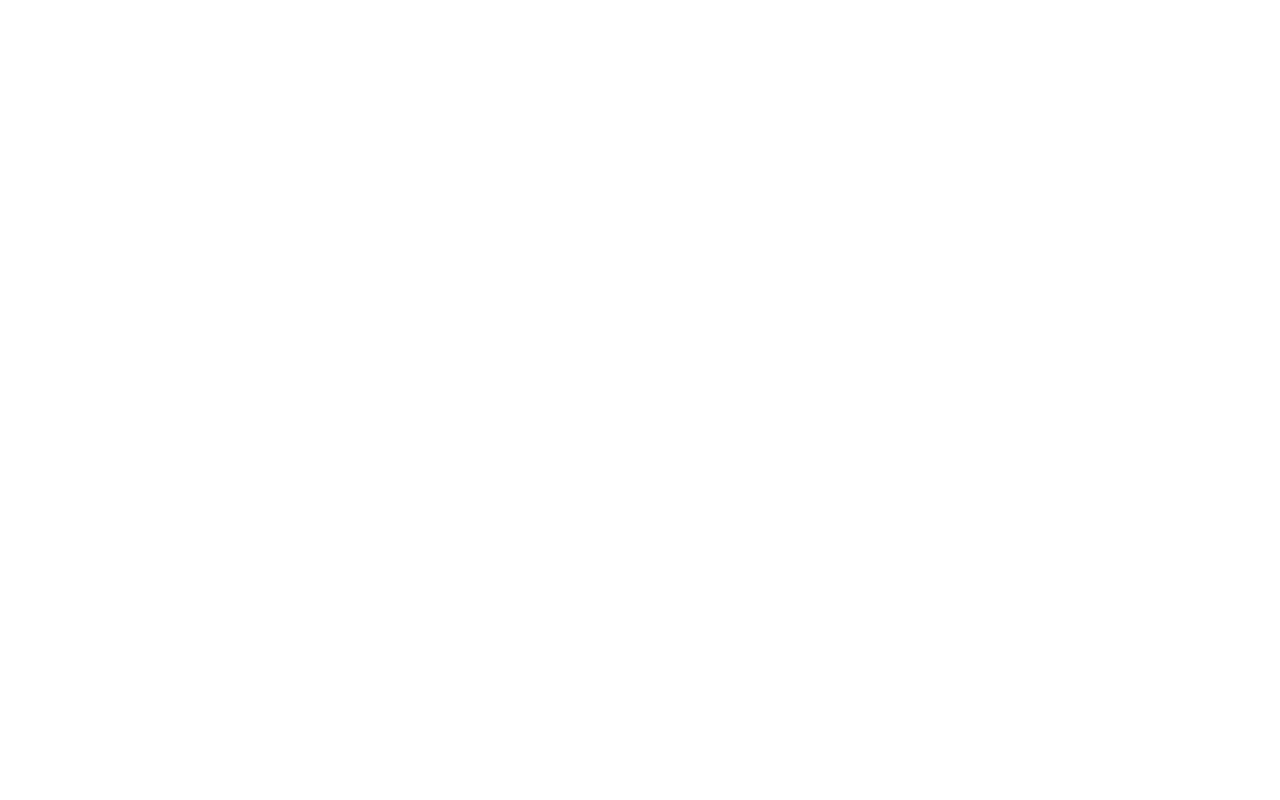
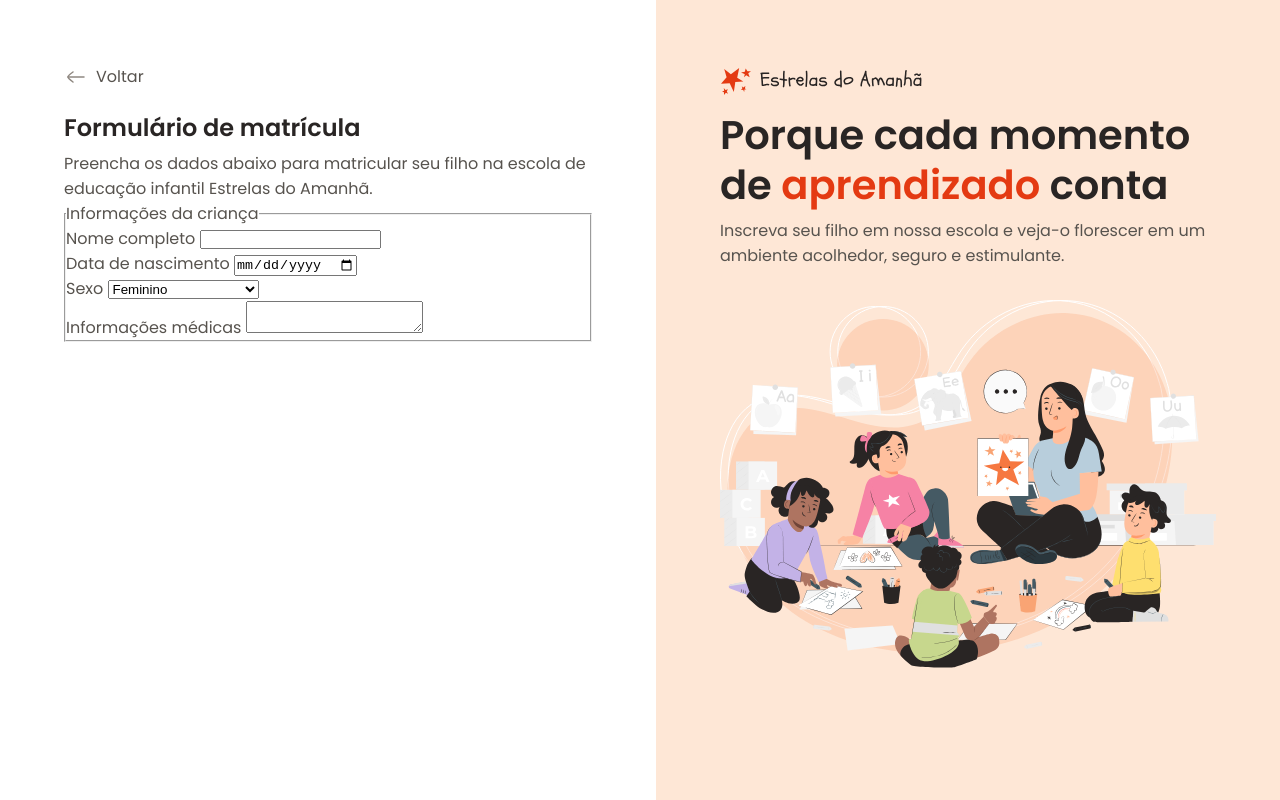
Before and after one commit to guithr/form-matricula, a plain HTML site: page index.html in a window 1280 px wide. Drawn offline with Linux system fonts and the light colour scheme.

Commit message:
wip: progress on form section

```diff
--- a/assets/styles/global.css
+++ b/assets/styles/global.css
@@ -31,23 +31,49 @@
   --pink: #f682a5;
 }
 
+*,
+::after,
+::before {
+  margin: 0;
+  padding: 0;
+  box-sizing: border-box;
+}
+
 .heading1 {
-  font-size: 2rem;
-  line-height: 120%;
-  font-weight: 700;
+  font-size: 2.5rem;
+  line-height: 125%;
+  font-weight: 600;
+  color: var(--text-primary);
 }
 .heading2 {
+  color: var(--text-primary);
   font-size: 1.5rem;
-  line-height: 120%;
-  font-weight: 700;
+  line-height: 125%;
+  font-weight: 600;
 }
 .heading3 {
   font-size: 1.25rem;
   line-height: 120%;
   font-weight: 700;
 }
-.heading4 {
+.text-md {
   font-size: 1rem;
   line-height: 120%;
   font-weight: 700;
 }
+
+body {
+  overflow: hidden;
+  font-family: "Poppins", sans-serif;
+  color: var(--text-secondary);
+}
+
+img {
+  max-width: 100%;
+  height: auto;
+  vertical-align: middle;
+  font-style: italic;
+  background-repeat: no-repeat;
+  background-size: cover;
+  shape-margin: 1rem;
+}
--- a/assets/styles/index.css
+++ b/assets/styles/index.css
@@ -1 +1,2 @@
 @import url(global.css);
+@import url(layout.css);
--- /dev/null
+++ b/assets/styles/layout.css
@@ -0,0 +1,51 @@
+#app {
+  display: grid;
+  grid-template-columns: 51.25% 48.75%;
+
+  height: 100vh;
+
+  overflow: hidden;
+}
+
+main {
+  overflow: auto;
+  padding: 4rem;
+
+  & .main-container {
+    max-width: 33rem;
+    margin-left: auto;
+  }
+
+  & .back {
+    display: flex;
+    align-items: center;
+    gap: 0.5rem;
+  }
+
+  & h2 {
+    margin-block: 1.5rem 0.5rem;
+  }
+}
+
+aside {
+  padding: 4rem;
+  background-color: var(--surface-secondary);
+
+  & .aside-container {
+    max-width: 31rem;
+    margin-right: auto;
+  }
+
+  & h1 {
+    margin-block: 0.875rem;
+    margin-bottom: 0.5rem;
+
+    & span {
+      color: var(--text-highlight);
+    }
+  }
+
+  p {
+    margin-bottom: 2rem;
+  }
+}
--- a/index.html
+++ b/index.html
@@ -15,9 +15,85 @@
 
     <!-- FONT GOOGLE -->
     <link
-      href="https://fonts.googleapis.com/css2?family=Poppins:wght@300;400;700&display=swap"
+      href="https://fonts.googleapis.com/css2?family=Poppins:wght@300;400;600;700&display=swap"
       rel="stylesheet"
     />
   </head>
-  <body></body>
+  <body>
+    <div id="app">
+      <main>
+        <div class="main-container">
+          <div class="back">
+            <img
+              src="./assets/icons/arrow-left-02.svg"
+              alt="Icone seta para esquerda, para voltar"
+            />
+            <span>Voltar</span>
+          </div>
+          <h2 class="heading2">Formulário de matrícula</h2>
+          <p>
+            Preencha os dados abaixo para matricular seu filho na escola de
+            educação infantil Estrelas do Amanhã.
+          </p>
+
+          <form action="">
+            <fieldset>
+              <legend>Informações da criança</legend>
+
+              <div class="input-wrapper">
+                <label for="fullname">Nome completo</label>
+                <input
+                  id="fullname"
+                  name="fullname"
+                  type="text"
+                  placeholder=""
+                />
+              </div>
+              <div class="input-wrapper">
+                <label for="birth">Data de nascimento</label>
+                <input
+                  id="birth"
+                  name="birth"
+                  type="date"
+                  placeholder=""
+                  lang="pt-BR"
+                />
+              </div>
+              <div class="select-wrapper">
+                <label for="birth">Sexo</label>
+                <select name="gender" id="gender">
+                  <option value="female">Feminino</option>
+                  <option value="male">Masculino</option>
+                  <option value="na">Prefiro não responder</option>
+                </select>
+              </div>
+              <div class="textarea-wrapper">
+                <label for="medical-info">Informações médicas</label>
+                <textarea name="medical-info" id="medical-info"></textarea>
+              </div>
+            </fieldset>
+          </form>
+        </div>
+      </main>
+
+      <aside>
+        <div class="aside-container">
+          <img src="./assets/logo.svg" alt="Logo Estrelas do Amanhã" />
+          <header>
+            <h1 class="heading1">
+              Porque cada momento de <span>aprendizado</span> conta
+            </h1>
+            <p>
+              Inscreva seu filho em nossa escola e veja-o florescer em um
+              ambiente acolhedor, seguro e estimulante.
+            </p>
+          </header>
+          <img
+            src="./assets/Illustration.svg"
+            alt="Uma ilustração de uma professora com um papel que tem desenhado uma estrela mostrando para as 4 crianças"
+          />
+        </div>
+      </aside>
+    </div>
+  </body>
 </html>
```
